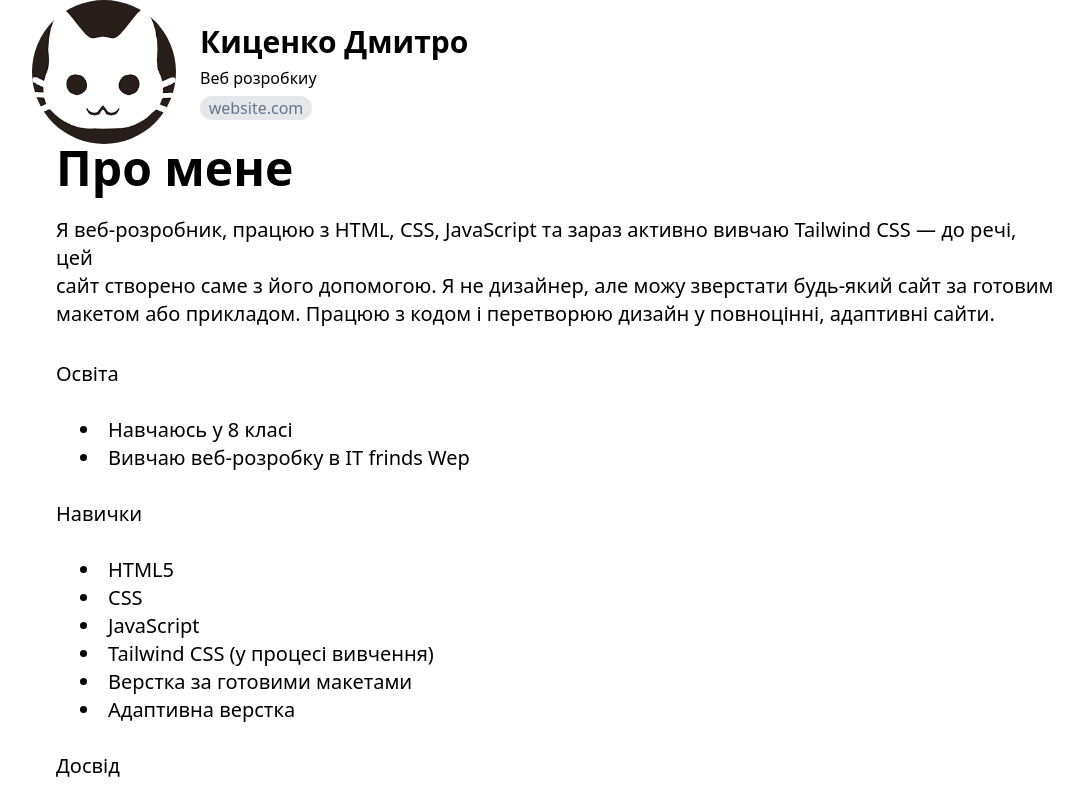
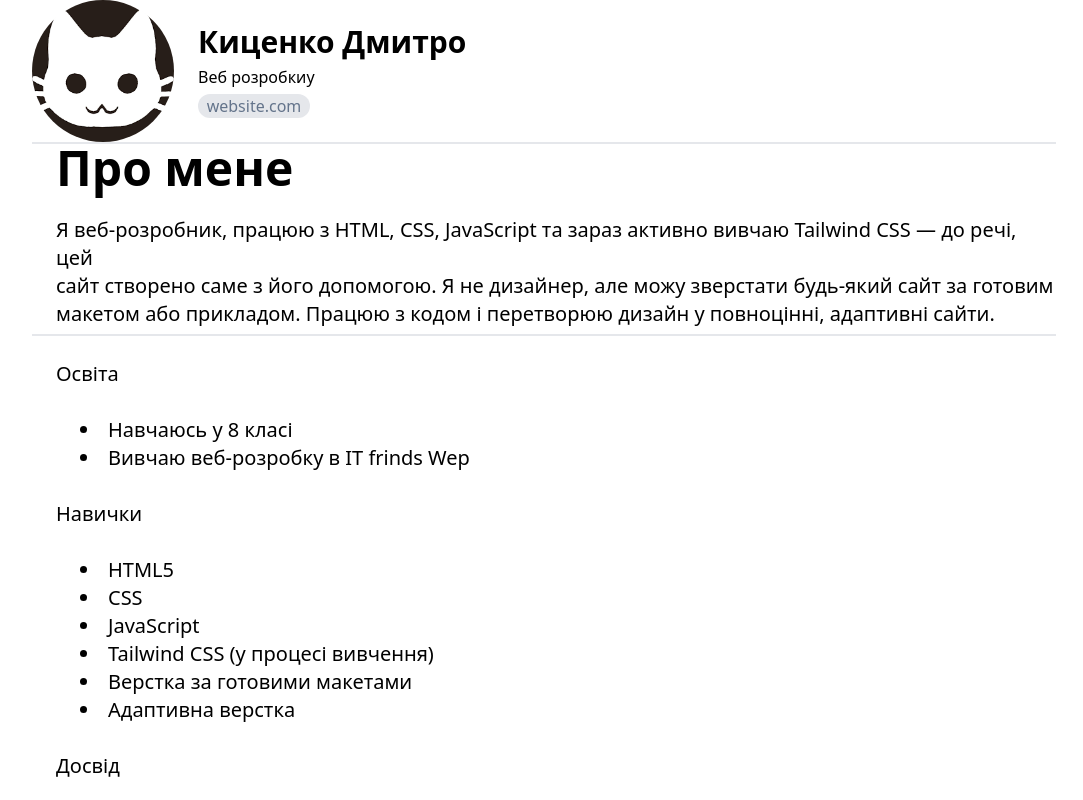
Before and after one commit to dimakitsenko2001-arch/ReadTemplate, a plain HTML site: page index.html in a window 1280 px wide. Shown: the top 800 px of the page, without its empty margins (96-1179 px from the left). Drawn offline with nearby package versions, Linux system fonts and the light colour scheme.

Commit message:
index.html modified

```diff
--- a/index.html
+++ b/index.html
@@ -7,7 +7,7 @@
     <script src="https://cdn.tailwindcss.com"></script>
 </head>
 <body>
-    <div class="w-4/5 h-36 m-auto flex items-center">
+    <div class="w-4/5 h-36 m-auto flex items-center border-b-2 border-solid divide-slate-700">
         <img class="w-ato h-full rounded-full" src="/img/завантаження.png" alt="ava">
         <div class="w-full h-4/6 flex flex-col justify-between ml-6">
             <h1 class="text-3xl font-semibold">Киценко Дмитро</h1>
@@ -15,7 +15,7 @@
             <a href="website.com" class="font-medium w-28 h-fit bg-gray-200 text-slate-500 flex justify-center rounded-full">website.com</a>
         </div>
     </div>
-    <div class="w-4/5 h-48 m-auto flex flex-col">
+    <div class="w-4/5 h-48 m-auto flex flex-col border-b-2 border-solid divide-slate-700">
             <h1 class="text-5xl ml-6 font-semibold">Про мене</h1>
             <h1 class="text-xl mt-6 ml-6">
                 Я веб-розробник, працюю з HTML, CSS, JavaScript та зараз активно вивчаю Tailwind CSS — до речі, цей <br>
@@ -23,7 +23,7 @@
                 макетом або прикладом. Працюю з кодом і перетворюю дизайн у повноцінні, адаптивні сайти.
             </h1>
     </div>
-    <div class="w-4/5 h-fit m-auto pb-5">
+    <div class="w-4/5 h-fit m-auto pb-5 border-b-2 border-solid divide-slate-700">
         <h1 class="text-xl mt-6 ml-6">
                 Освіта <br>
                 <br>
```
